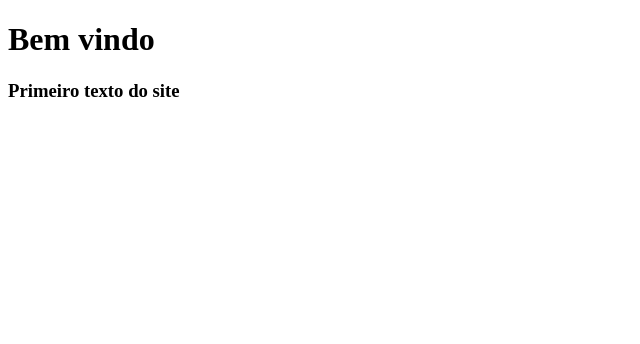
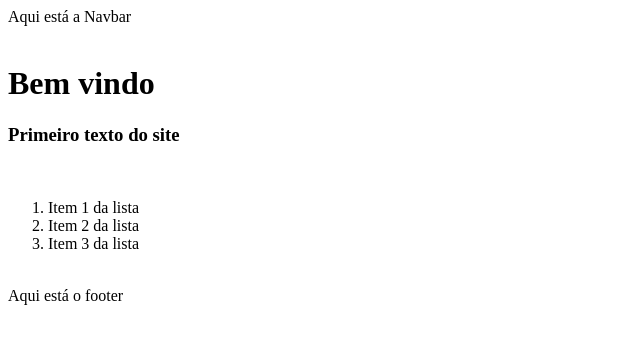
Before and after one commit to Fulipe/site-gh-test, a plain HTML site: page index.html in a window 1280 px wide. Shown: the whole page, without its empty margins (0-640 px from the left). Drawn offline with Linux system fonts and the light colour scheme.

Commit message:
Adicionei navbar e footer

```diff
--- a/index.html
+++ b/index.html
@@ -5,9 +5,24 @@
     <meta http-equiv="X-UA-Compatible" content="IE=edge">
     <meta name="viewport" content="width=device-width, initial-scale=1.0">
     <title>Index</title>
+    <link rel="stylesheet" href="styles.css">
 </head>
 <body>
+    <nav>
+        Aqui está a Navbar
+    </nav>
+    <br>
     <h1>Bem vindo</h1>
     <h3>Primeiro texto do site</h3>
+    <br>
+    <ol>
+        <li>Item 1 da lista</li>
+        <li>Item 2 da lista</li>
+        <li>Item 3 da lista</li>
+    </ol>
+    <br>
+    <footer>
+        Aqui está o footer
+    </footer>
 </body>
 </html>
```
